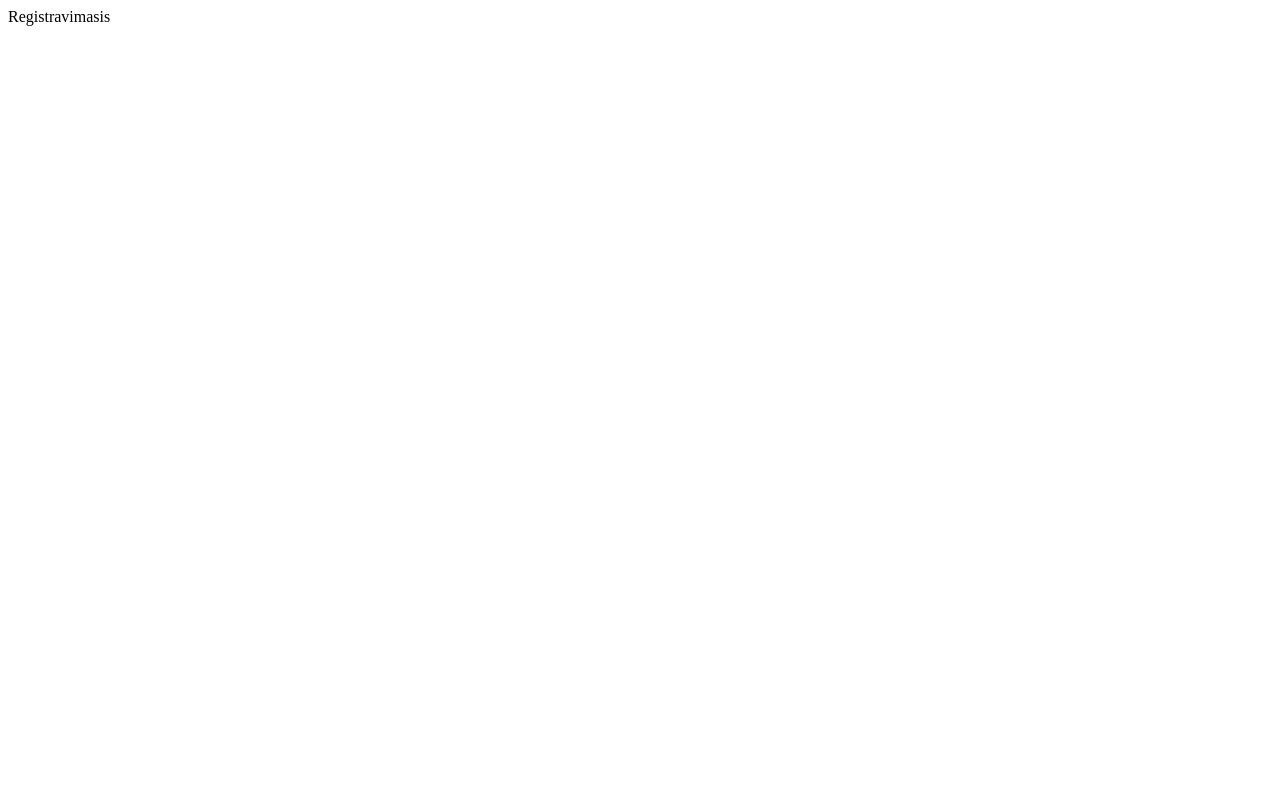
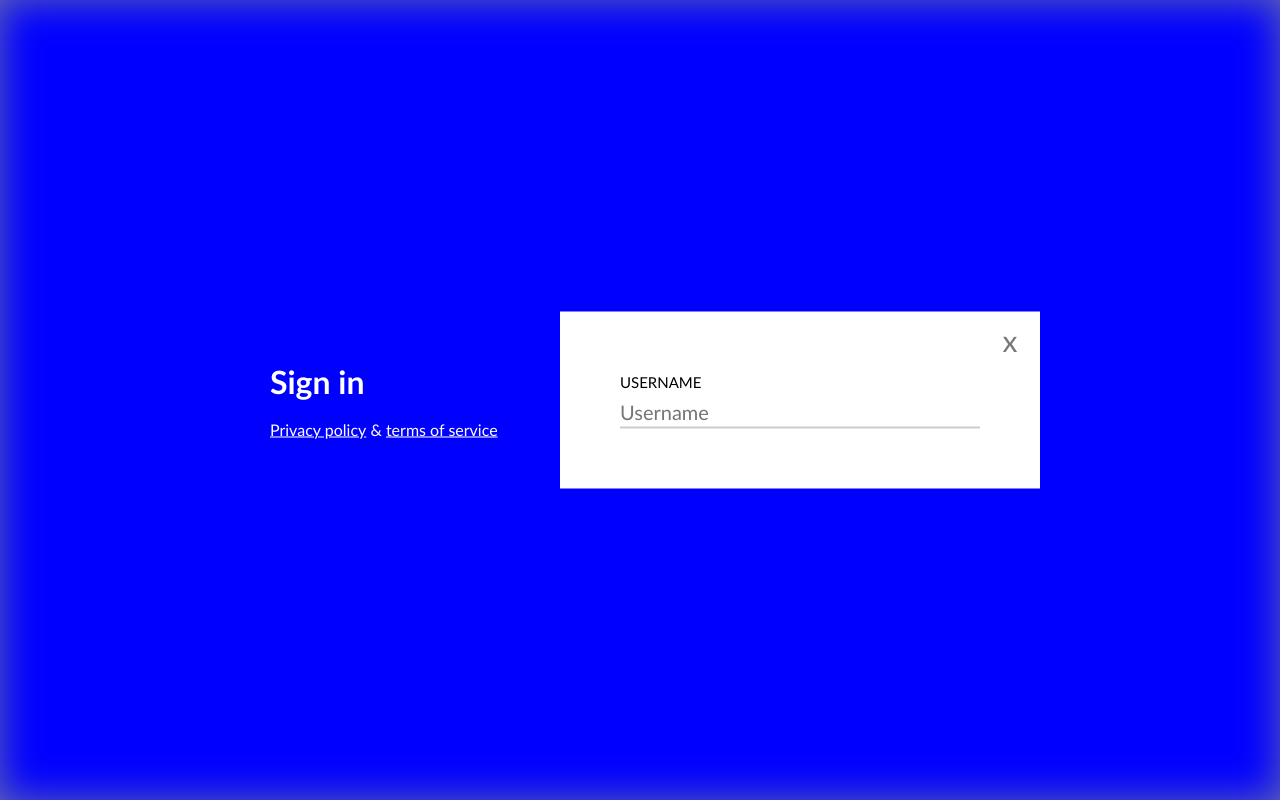
Before and after one commit to mareidu/5-sign_up, a plain HTML site: page sign-in/index.html in a window 1280 px wide. Drawn offline with Linux system fonts and the light colour scheme.

Commit message:
sign-in some rows added

```diff
--- a/sign-in/index.html
+++ b/sign-in/index.html
@@ -5,8 +5,31 @@
     <meta http-equiv="X-UA-Compatible" content="IE=edge">
     <meta name="viewport" content="width=device-width, initial-scale=1.0">
     <title>Sign-in</title>
+    <link rel="stylesheet" href="../css/main.css">
+    <link rel="stylesheet" href="../css/form.css">
 </head>
+
 <body>
-   Registravimasis
+   <div class="background"></div>
+    <main class="container">
+        <div class="left-column">
+            <h1 class="main-title">Sign in</h1>
+            <div class="links">
+                <a href="#">Privacy policy</a>
+                <span>&</span>
+                <a href="#">terms of service</a>
+                 </div>
+            </div>
+           <div class="right-column">
+               <div class="close">x</div>
+               <form>
+                   <div class="form-row">
+                       <label for="username">Username</label>
+                       <input id="username" type="text" placeholder="Username" required>
+                   </div>
+
+               </form>
+           </div>
+    </main>
 </body>
 </html>
```
